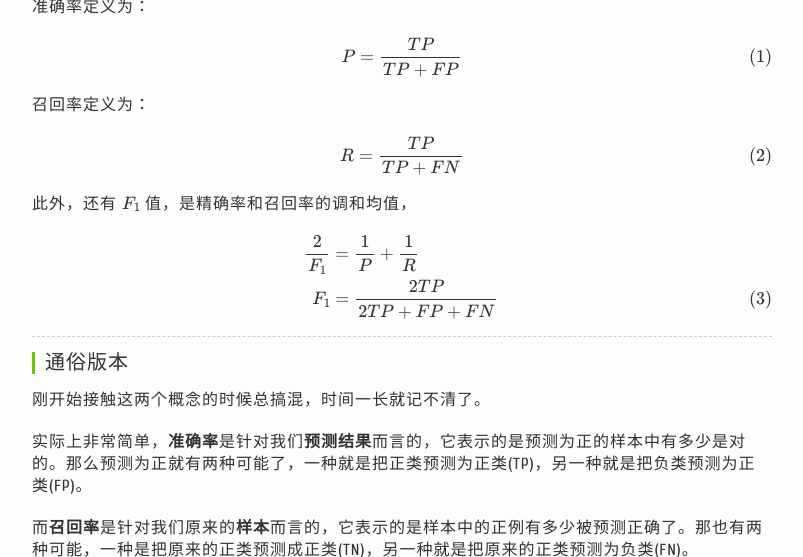
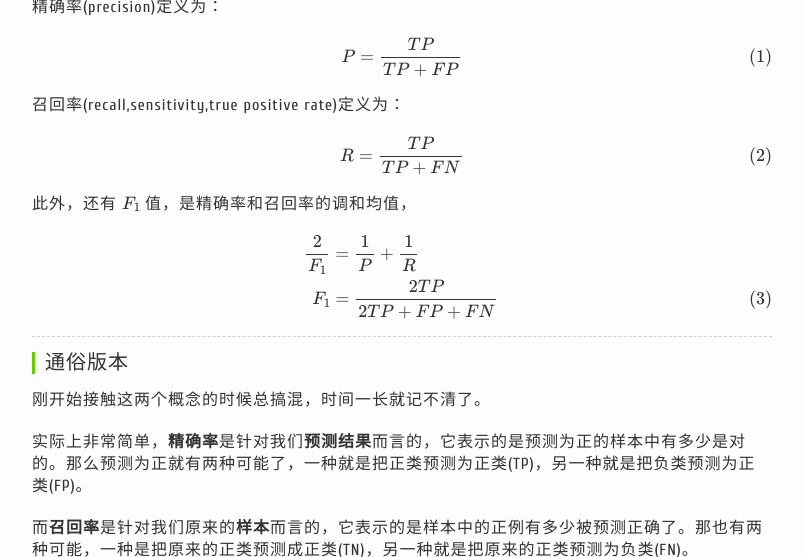
Before and after one commit to charleshm/charleshm.github.io, a Jekyll site: the page built from _posts/2016-03-20-Classification-Model-Performance.md, in a window 1280 px wide and 900 px high, scrolled down 441 px, cut to the strip 262-819 px from the top of the window. Shown: the whole strip, without its empty margins (238-1041 px from the left). Built offline with Jekyll 4.4.1, drawn with Linux system fonts in a browser that asks for light colours; formulas are drawn with MathJax 3; comment, search, counter and statistics services are not loaded.

Commit message:
Data Mining

```diff
--- a/_posts/2016-03-20-Classification-Model-Performance.md
+++ b/_posts/2016-03-20-Classification-Model-Performance.md
@@ -16,11 +16,11 @@ categories: 机器学习
 
 ![此处输入图片的描述][1]
 
-准确率定义为：
+精确率(precision)定义为：
 
 $$P = \frac{TP}{TP+FP} \tag{1}$$
 
-召回率定义为：
+召回率(recall,sensitivity,true positive rate)定义为：
 
 $$R = \frac{TP}{TP+FN} \tag{2}$$
 
@@ -36,7 +36,7 @@ F_1 & = \frac{2TP}{2TP + FP + FN} \tag{3}
 #### 通俗版本
 刚开始接触这两个概念的时候总搞混，时间一长就记不清了。
 
-实际上非常简单，**准确率**是针对我们**预测结果**而言的，它表示的是预测为正的样本中有多少是对的。那么预测为正就有两种可能了，一种就是把正类预测为正类(TP)，另一种就是把负类预测为正类(FP)。
+实际上非常简单，**精确率**是针对我们**预测结果**而言的，它表示的是预测为正的样本中有多少是对的。那么预测为正就有两种可能了，一种就是把正类预测为正类(TP)，另一种就是把负类预测为正类(FP)。
 
 而**召回率**是针对我们原来的**样本**而言的，它表示的是样本中的正例有多少被预测正确了。那也有两种可能，一种是把原来的正类预测成正类(TN)，另一种就是把原来的正类预测为负类(FN)。
 
```
